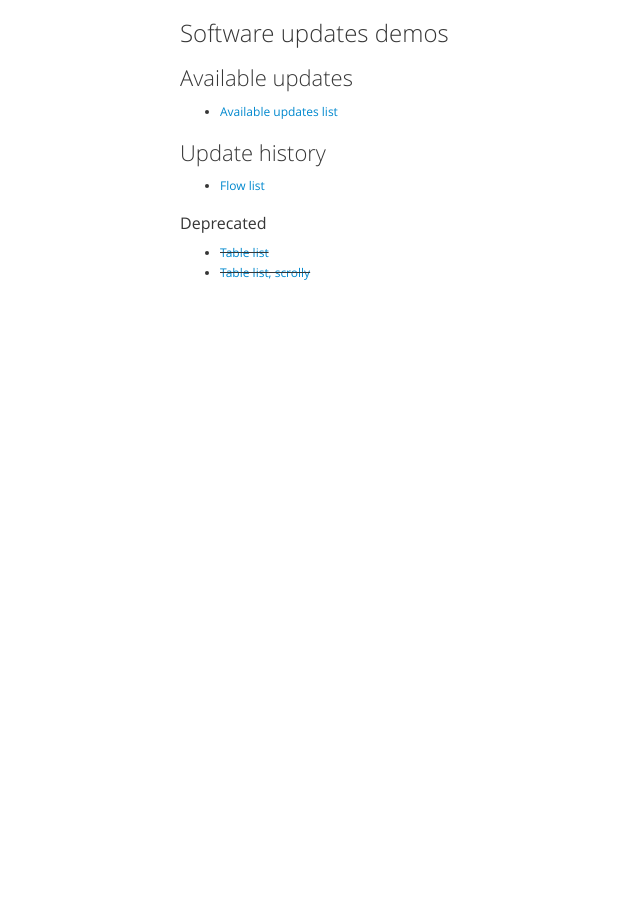
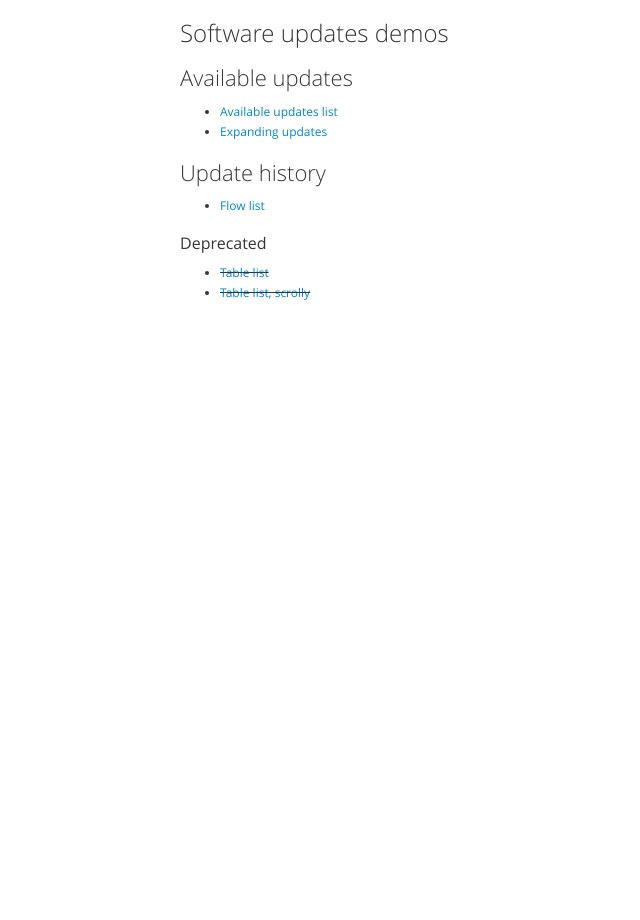
Before and after one commit to garrett/cockpit-mockweb, a Jekyll site: the page built from updates/index.md, in a window 1280 px wide. Shown: the whole page, without its empty margins (0-640 px from the left). Built offline with Jekyll 4.4.1, drawn with Linux system fonts in a browser that asks for light colours; our own code applies the rules of GitHub Pages for plain Markdown files.

Commit message:
added expand mockup to the index

```diff
--- a/updates/index.md
+++ b/updates/index.md
@@ -7,6 +7,7 @@ layout: document
 ## Available updates
 
 * [Available updates list](available)
+* [Expanding updates](expand)
 
 ## Update history
 
```
